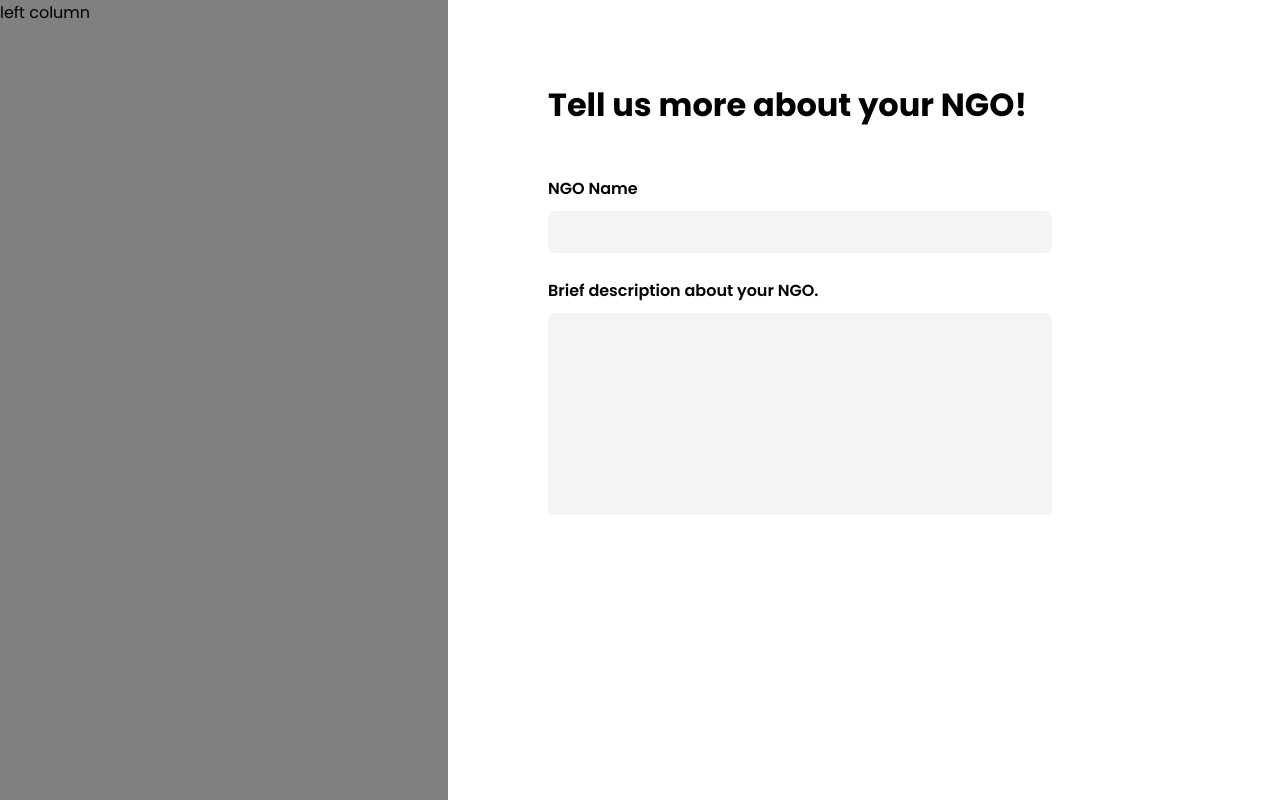
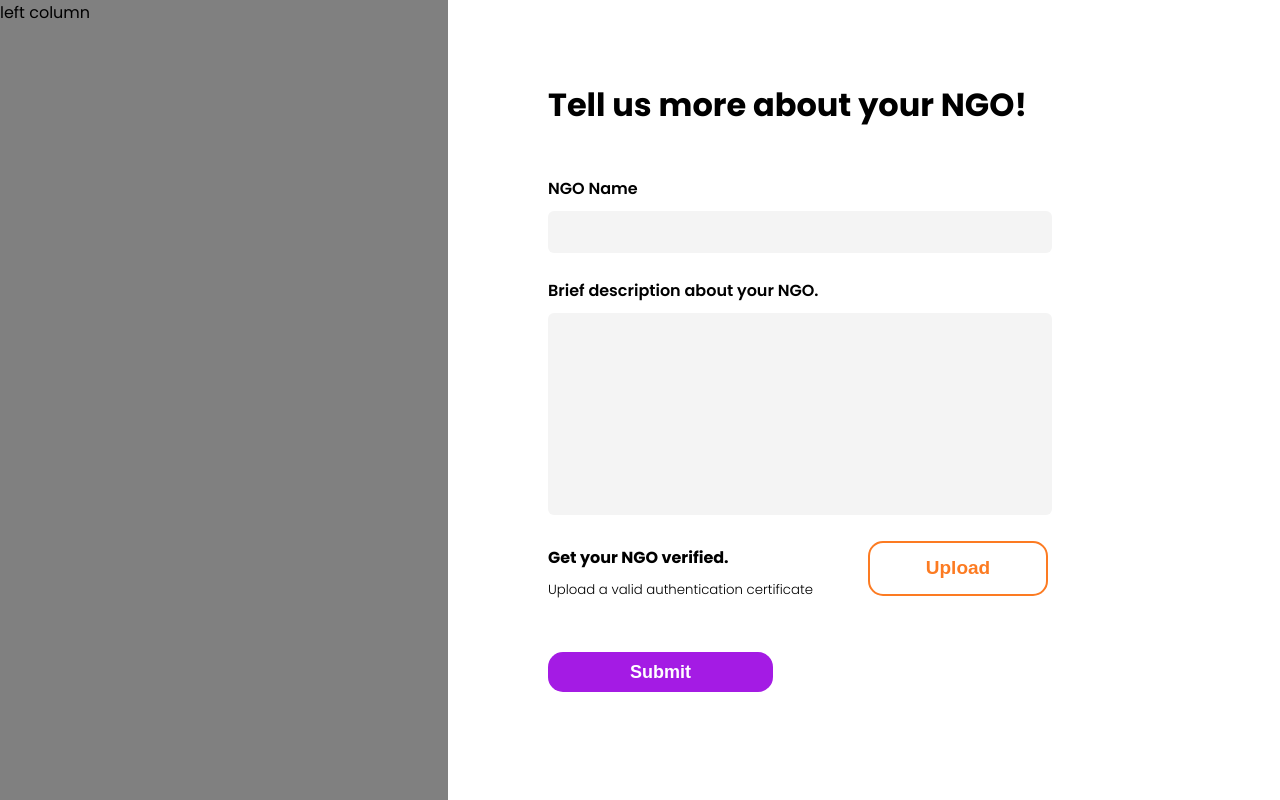
Before and after one commit to TeamRekursion/sociocredz-frontend, a React (Create React App) app: page / in a window 1280 px wide. Built offline with nearby package versions, Linux system fonts and the light colour scheme.

Commit message:
feat: NGO info page ui complete

```diff
--- a/src/App.css
+++ b/src/App.css
@@ -104,6 +104,50 @@
     cursor: pointer;
     outline: none;
 }
+.head1{
+    margin: 0;
+    margin-top: 30px;
+}
+.head2{
+    margin-top: 10px;
+    font-weight: 300;
+}
+.lef{
+    /* border-color: black;
+    border-style: solid; */
+    width:60%;
+    /* display: inline-block; */
+}
+.fle{
+    display: flex;
+    justify-content: space-between;
+    align-items: center;
+}
+.rg{
+    width: 180px;
+    height: 55px;
+    border-radius: 15px;
+    border-style: solid;
+    font-size: 19px;
+    color:#FC7B22;
+    font-weight: 600;
+    background-color: transparent;
+    border-color: #FC7B22;
+}
+.bott{
+    margin: 30px auto;
+    width:45%;
+    height: 40px;
+    border-radius: 15px;
+    border-style: none;
+    background-color: #A41BE4;
+    color: white;
+    font-weight: 700;
+    font-size: 18px;
+    cursor: pointer;
+    outline: none;
+}
+
 
 
 
--- a/src/pages/more.js
+++ b/src/pages/more.js
@@ -26,6 +26,24 @@ class More extends React.Component{
                       <br/>
                       <label className="loglab">Brief description about your NGO.</label>
                       <input type="text-area" className="logput"/>
+                      <br/>
+                      <div className="fle">
+                      <div className="lef">
+                      <h4 className="head1">Get your NGO verified.</h4>
+                      <h5 className="head2">Upload a valid authentication certificate</h5>
+                      </div>
+                            <div>
+                                <button className="rg">
+                                    Upload
+                                </button>
+                            </div>
+                      </div>
+                      {/* <div className="bot"> */}
+                          <button className="bott">
+                              Submit
+                          </button>
+                      {/* </div> */}
+
                   </form>
               </div>
 
```
